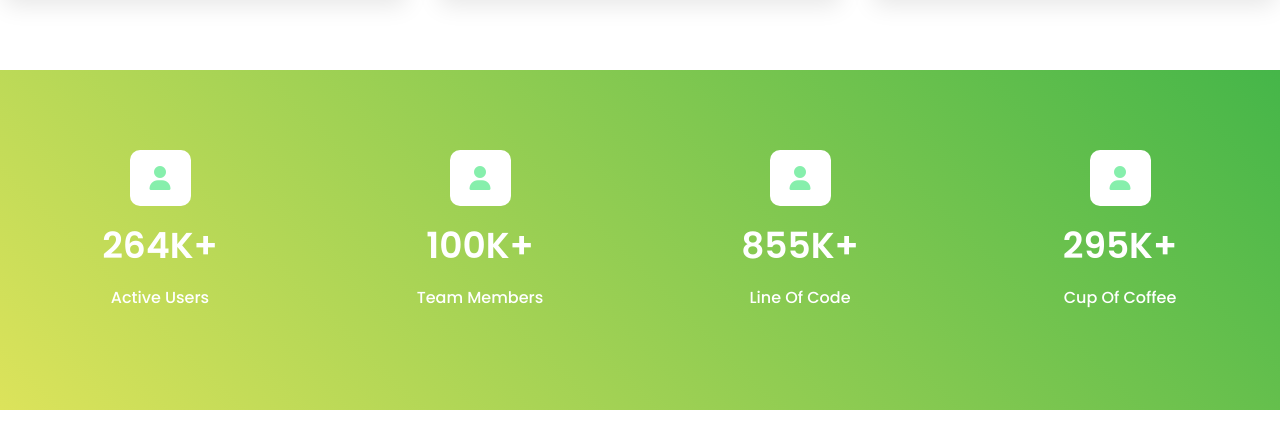
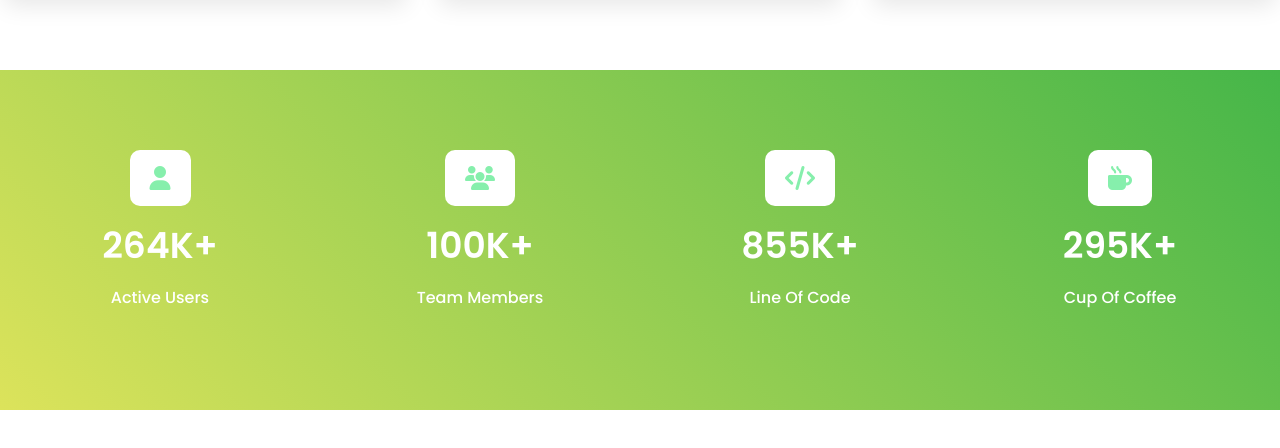
Before and after one commit to mdshahed1971/Xpeddo, a plain HTML site: page index.html in a window 1280 px wide. Shown: the part 2715-3163 px from the top of the page. Before the commit the page ends 3125 px from the top, so only its background shows below. Drawn offline with nearby package versions, Linux system fonts and the light colour scheme.

Commit message:
added active user

```diff
--- a/index.html
+++ b/index.html
@@ -217,7 +217,7 @@
 
 <!-- active user start -->
 
-<section class="py-20 grid lg:grid-cols-4 md:grid-cols-2 grid-cols-1 justify-center" style="background: linear-gradient(45deg, #dce35b, #45b649);">
+<section class="md:py-20 py-14 grid lg:grid-cols-4 md:grid-cols-2 grid-cols-1 justify-center lg:mb-20 md:mb-10 mb-5" style="background: linear-gradient(45deg, #dce35b, #45b649);">
 <div class="text-center md:mb-5 mb-3">
   <i class="fa-solid fa-user text-2xl text-green-300 bg-white py-3 px-5 rounded-[10px]"></i>
   <h2 class="text-white font-poppins lg:text-4xl md:text-2xl text-xl font-semibold mt-5 mb-5">264K+</h2>
@@ -225,18 +225,18 @@
 </div>
 
 <div class="text-center md:mb-5 mb-3">
-  <i class="fa-solid fa-user text-2xl text-green-300 bg-white py-3 px-5 rounded-[10px]"></i>
+  <i class="fa-solid fa-users text-2xl text-green-300 bg-white py-3 px-5 rounded-[10px]"></i>
   <h2 class="text-white font-poppins lg:text-4xl md:text-2xl text-xl font-semibold mt-5 mb-5">100K+</h2>
   <p class="md:text-base text-sm font-poppins text-white font-medium">Team Members</p>
 </div>
 <div class="text-center md:mb-5 mb-3">
-  <i class="fa-solid fa-user text-2xl text-green-300 bg-white py-3 px-5 rounded-[10px]"></i>
+  <i class="fa-solid fa-code text-2xl text-green-300 bg-white py-3 px-5 rounded-[10px]"></i>
   <h2 class="text-white font-poppins lg:text-4xl md:text-2xl text-xl font-semibold mt-5 mb-5">855K+</h2>
   <p class="md:text-base text-sm font-poppins text-white font-medium">Line Of Code</p>
 </div>
 
 <div class="text-center md:mb-5 mb-3">
-  <i class="fa-solid fa-user text-2xl text-green-300 bg-white py-3 px-5 rounded-[10px]"></i>
+  <i class="fa-solid fa-mug-hot text-2xl text-green-300 bg-white py-3 px-5 rounded-[10px]"></i>
   <h2 class="text-white font-poppins lg:text-4xl md:text-2xl text-xl font-semibold mt-5 mb-5">295K+</h2>
   <p class="md:text-base text-sm font-poppins text-white font-medium">Cup Of Coffee</p>
 </div>
```
